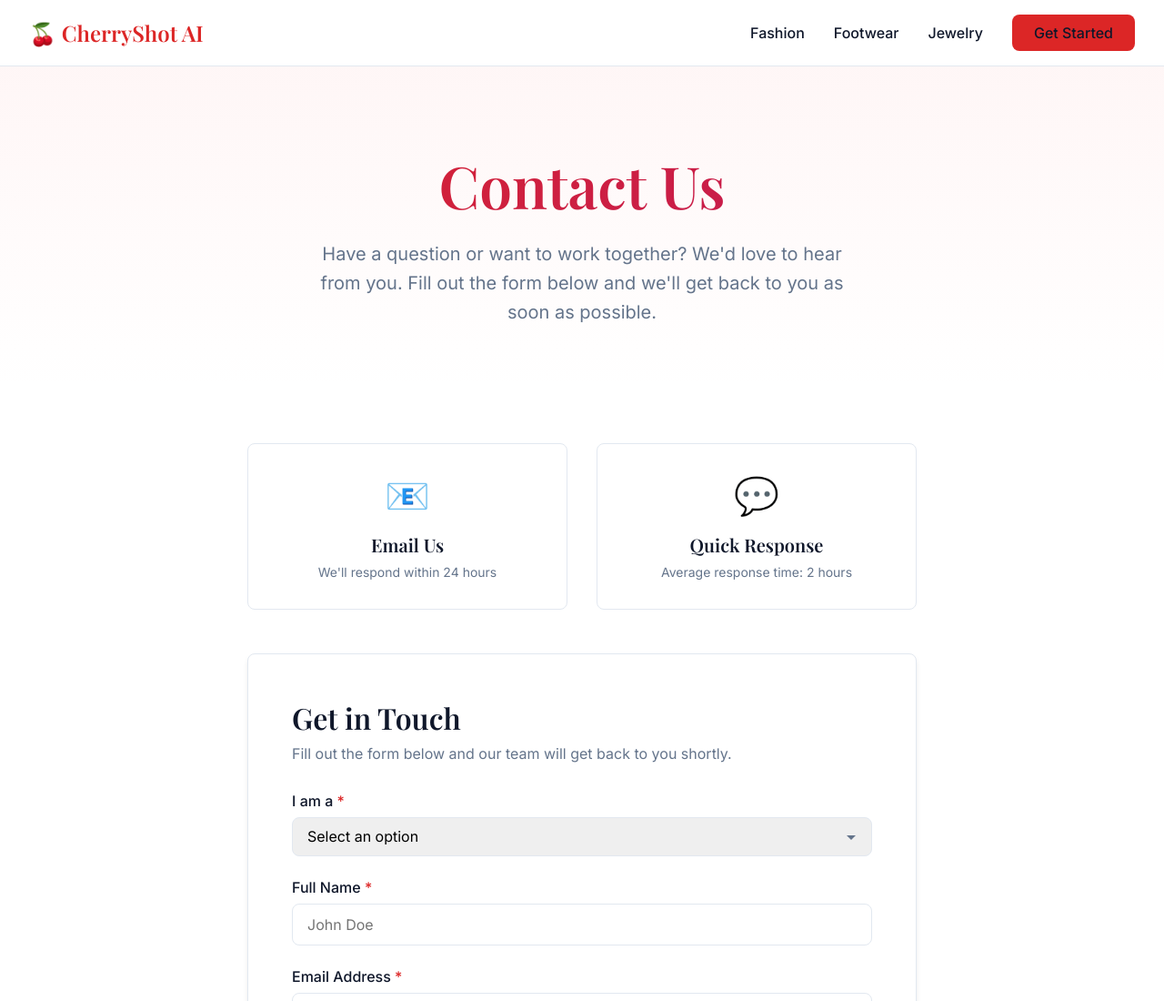
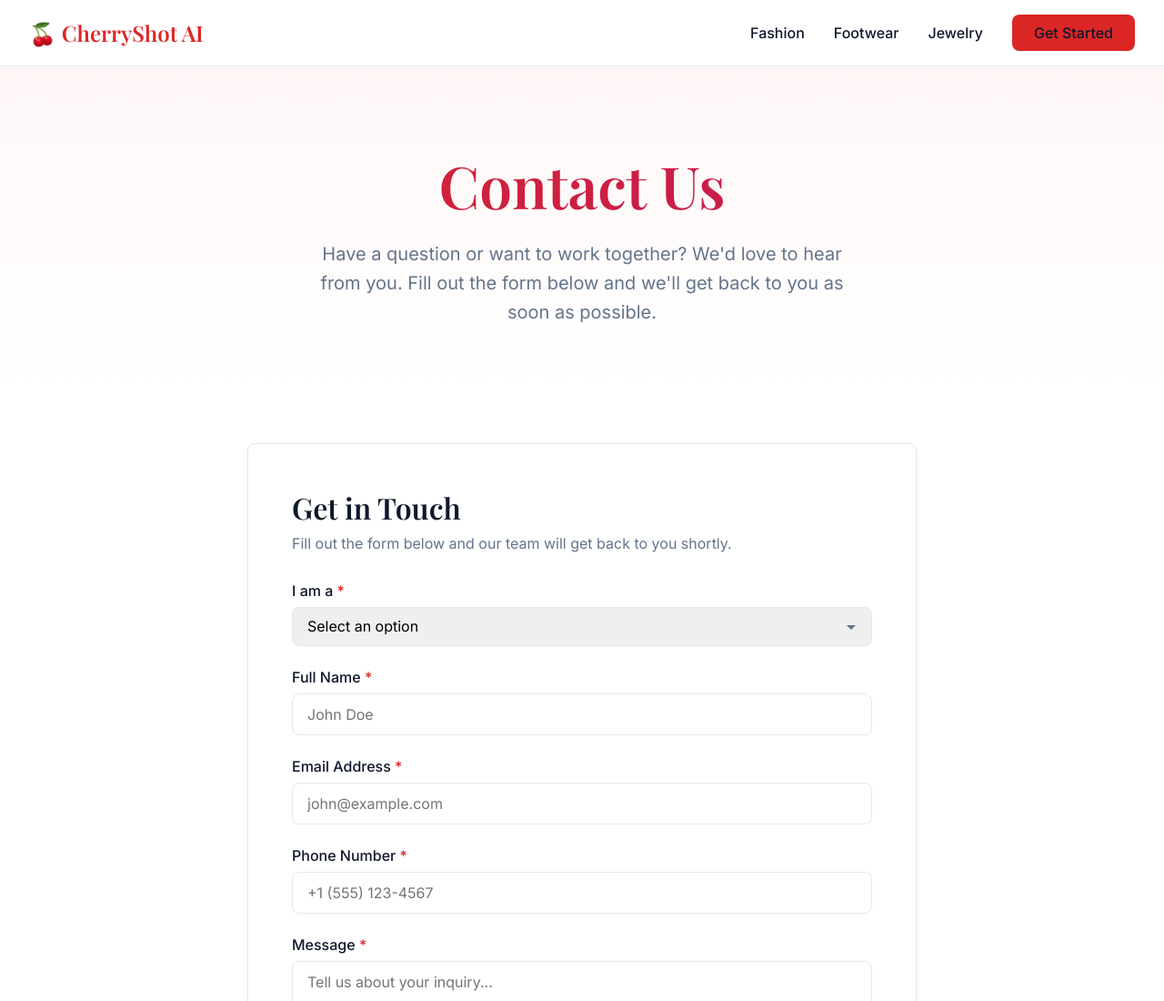
Before and after one commit to yashgoyal-16/chsh, a plain HTML site: page contact-us/index.html in a window 1280 px wide. Shown: the top 1100 px of the page at 91% size. Drawn offline with nearby package versions, Linux system fonts and the light colour scheme; a web font is replaced by a local one.

Commit message:
Remove contact cards section from contact page

```diff
--- a/contact-us/index.html
+++ b/contact-us/index.html
@@ -343,19 +343,6 @@
     </section>
 
     <div class="contact-container">
-        <div class="contact-grid">
-            <div class="contact-card">
-                <div class="contact-card-icon">📧</div>
-                <h3>Email Us</h3>
-                <p>We'll respond within 24 hours</p>
-            </div>
-            <div class="contact-card">
-                <div class="contact-card-icon">💬</div>
-                <h3>Quick Response</h3>
-                <p>Average response time: 2 hours</p>
-            </div>
-        </div>
-
         <div class="form-container">
             <h2>Get in Touch</h2>
             <p class="subtitle">Fill out the form below and our team will get back to you shortly.</p>
```
